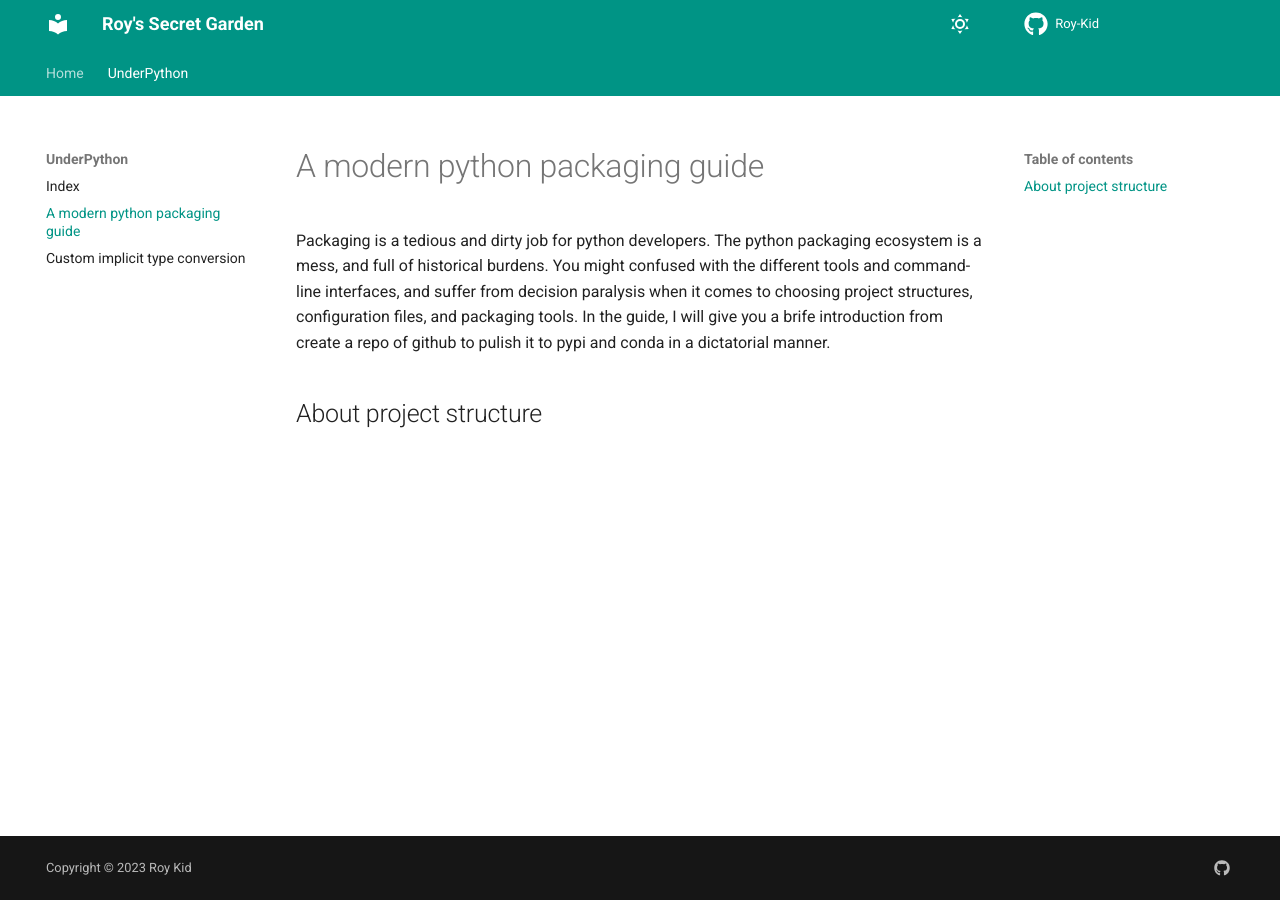
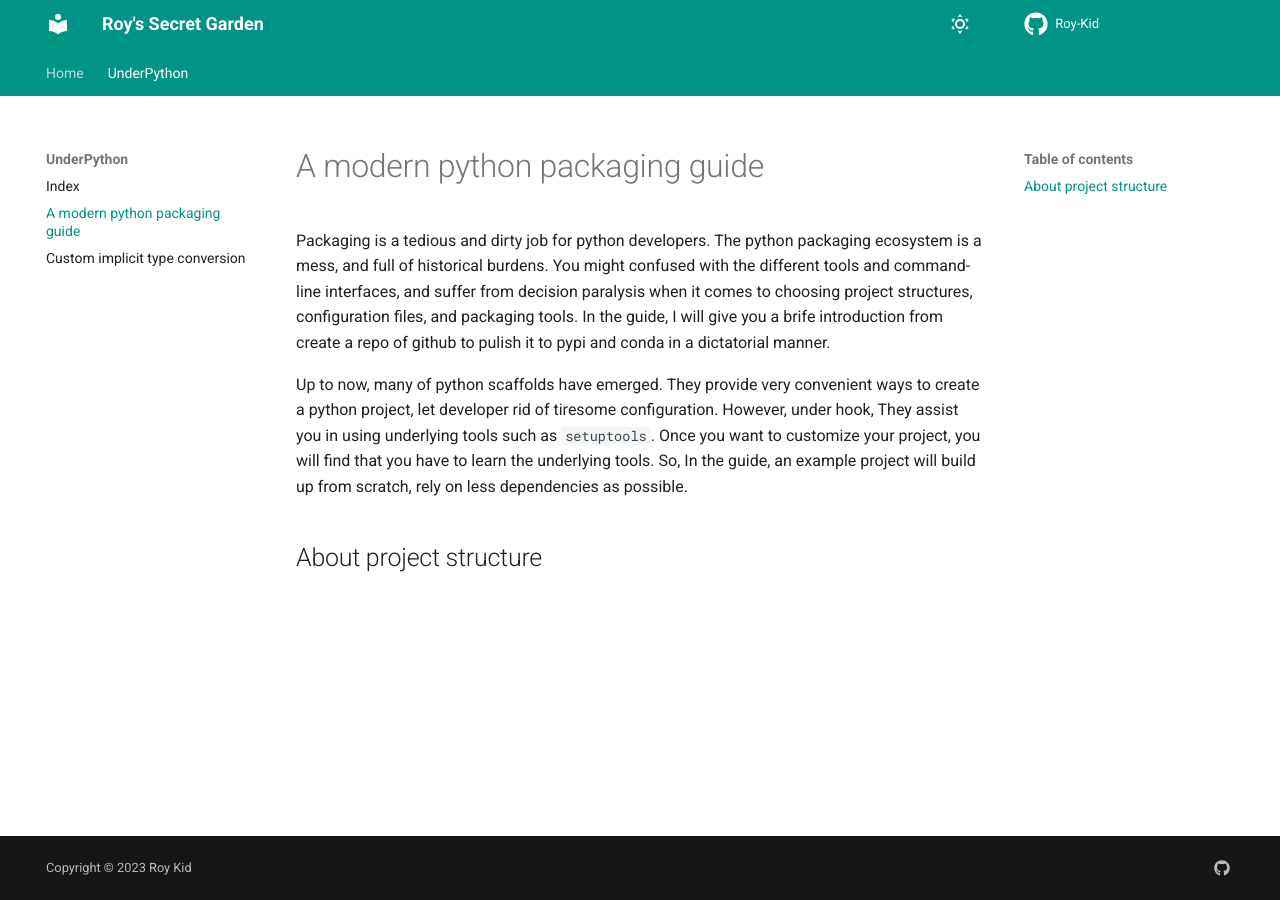
Before and after one commit to Roy-Kid/blog, an MkDocs documentation site: the page built from docs/UnderPython/1.md, in a window 1280 px wide. Built offline with MkDocs 1.6.1 and Material for MkDocs 9.7.7, drawn with Linux system fonts in a browser that asks for light colours.

Commit message:
u1: about deps

```diff
--- a/docs/UnderPython/1.md
+++ b/docs/UnderPython/1.md
@@ -2,4 +2,6 @@
 
 Packaging is a tedious and dirty job for python developers. The python packaging ecosystem is a mess, and full of historical burdens. You might confused with the different tools and command-line interfaces, and suffer from decision paralysis when it comes to choosing project structures, configuration files, and packaging tools. In the guide, I will give you a brife introduction from create a repo of github to pulish it to pypi and conda in a dictatorial manner.
 
+Up to now, many of python scaffolds have emerged. They provide very convenient ways to create a python project, let developer rid of tiresome configuration. However, under hook, They assist you in using underlying tools such as `setuptools`. Once you want to customize your project, you will find that you have to learn the underlying tools. So, In the guide, an example project will build up from scratch, rely on less dependencies as possible.
+
 ## About project structure
```
